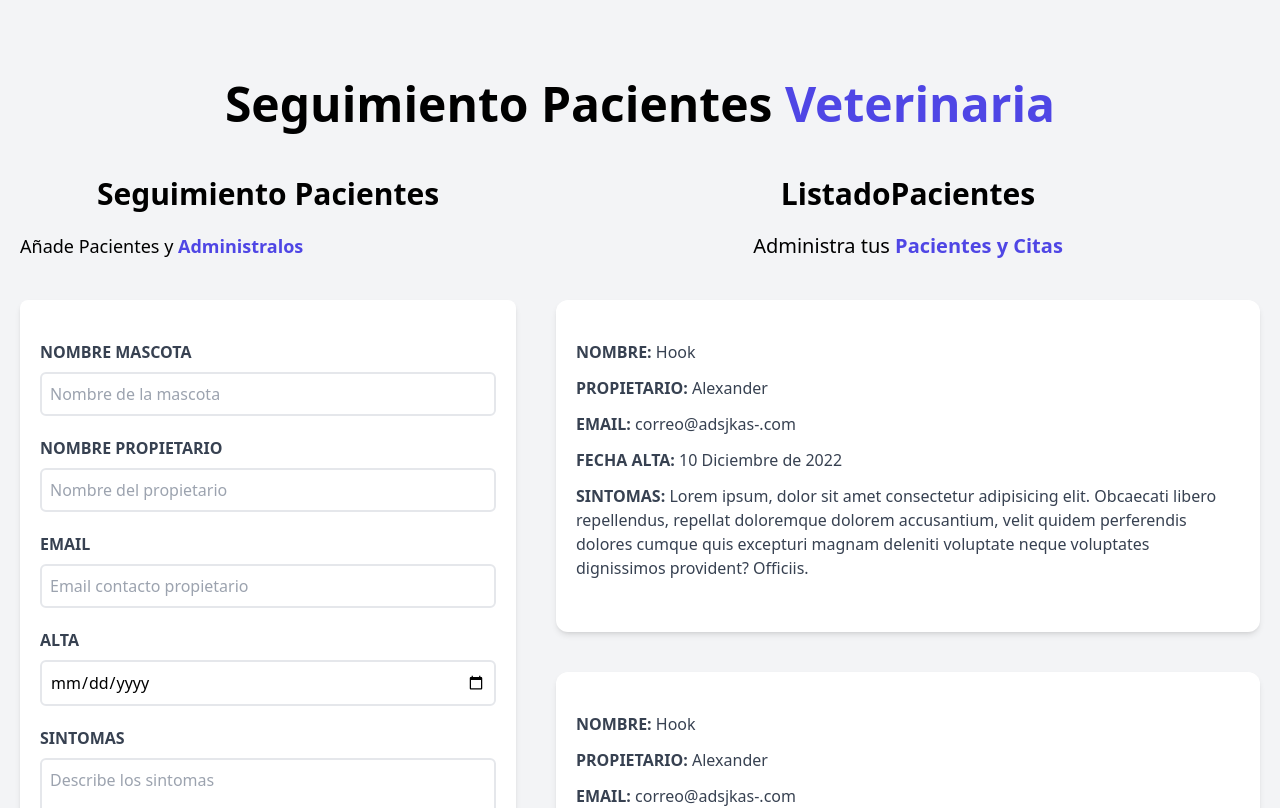
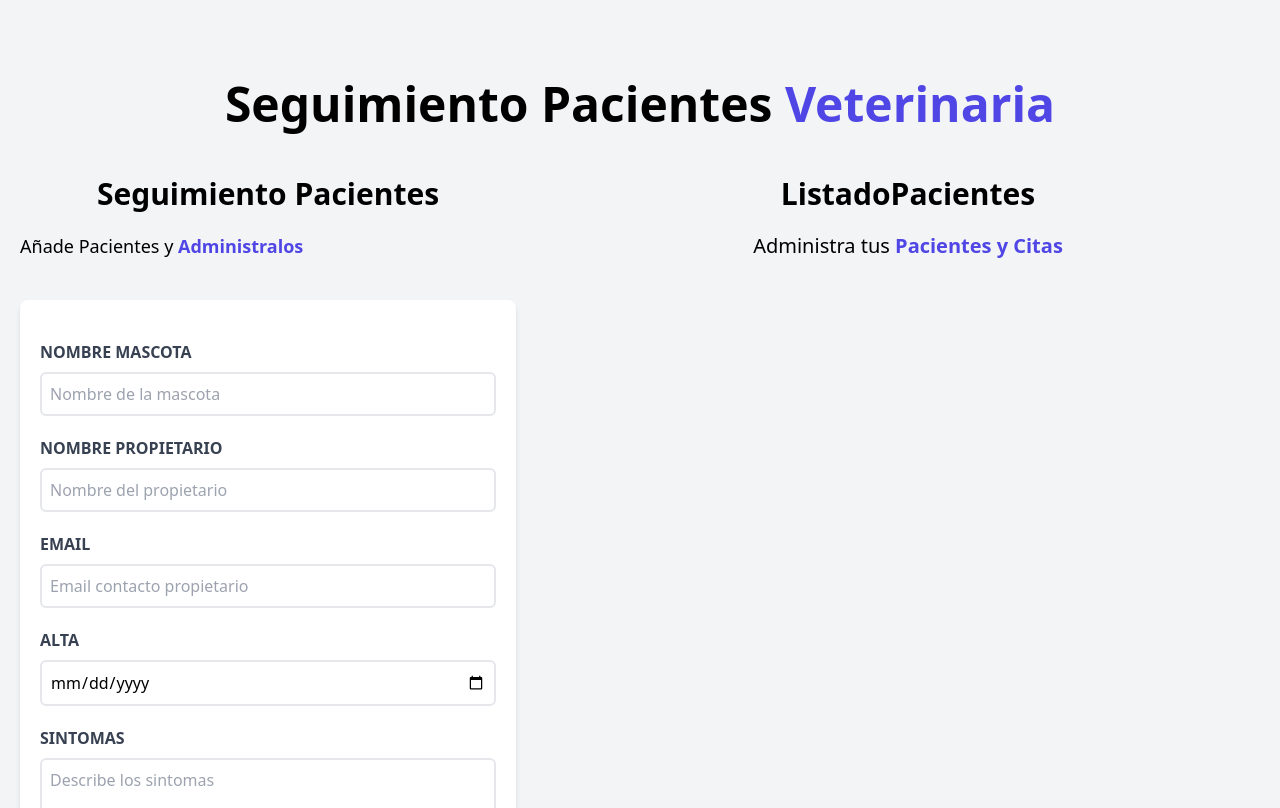
Before and after one commit to Saile16/LReact-Adm.Pacientes, a React (Vite) app: page / in a window 1280 px wide. Shown: the top 808 px of the page. Built offline with nearby package versions, Linux system fonts and the light colour scheme.

Commit message:
Pasamos props a los componentes y mostramos el listado de pacientes

```diff
--- a/src/App.jsx
+++ b/src/App.jsx
@@ -11,7 +11,7 @@
       <Header />
       <div className="mt-12 md:flex">
         <Formulario pacientes={pacientes} setPacientes={setPacientes} />
-        <ListadoPacientes />
+        <ListadoPacientes pacientes={pacientes} />
       </div>
     </div>
   );
--- a/src/components/Error.jsx
+++ b/src/components/Error.jsx
@@ -1,7 +1,17 @@
-const Error = ({ mensaje }) => {
+// const Error = ({ mensaje }) => {
+//   return (
+//     <div className="bg-red-800 text-white text-center p-3 uppercase font-bold mb-3 rounded">
+//       <p>{mensaje}</p>
+//     </div>
+//   );
+// };
+
+// export default Error;
+
+const Error = ({ children }) => {
   return (
     <div className="bg-red-800 text-white text-center p-3 uppercase font-bold mb-3 rounded">
-      <p>{mensaje}</p>
+      <p>{children}</p>
     </div>
   );
 };
--- a/src/components/Formulario.jsx
+++ b/src/components/Formulario.jsx
@@ -42,7 +42,10 @@
         onSubmit={handleSubmit}
         className="bg-white shadow-md rounded-lg py-10 px-5 mb-10"
       >
-        {error && <Error mensaje={"Todos los campos son obligatorios"} />}
+        {/* de esta manera normalmente se usa los props  */}
+        {/* {error && <Error mensaje={"Todos los campos son obligatorios"} />} */}
+        {/* pero tambien podriamos hacerlo de esta manera */}
+        {error && <Error>"Todos los campos son obligatorios"</Error>}
         <div className="mb-5">
           <label
             htmlFor="mascota"
--- a/src/components/ListadoPacientes.jsx
+++ b/src/components/ListadoPacientes.jsx
@@ -1,6 +1,6 @@
 import Paciente from "./Paciente";
 
-const ListadoPacientes = () => {
+const ListadoPacientes = ({ pacientes }) => {
   return (
     <div className="md:w-1/2 lg:w-3/5 md:h-screen overflow-y-scroll">
       <h2 className="font-black text-3xl text-center">ListadoPacientes</h2>
@@ -8,13 +8,9 @@
         Administra tus {""}
         <span className="text-indigo-600 font-bold"> Pacientes y Citas</span>
       </p>
-      <Paciente />
-      <Paciente />
-      <Paciente />
-      <Paciente />
-      <Paciente />
-      <Paciente />
-      <Paciente />
+      {pacientes.map((paciente) => (
+        <Paciente paciente={paciente} />
+      ))}
     </div>
   );
 };
--- a/src/components/Paciente.jsx
+++ b/src/components/Paciente.jsx
@@ -1,30 +1,26 @@
-const Paciente = () => {
+const Paciente = ({ paciente }) => {
+  const { nombre, propietario, email, fecha, sintomas } = paciente;
   return (
     <div className="mx-5 my-10 bg-white shadow-md px-5 py-10 rounded-xl">
       <p className="font-bold mb-3 text-gray-700 uppercase">
         Nombre: {""}
-        <span className="font-normal normal-case">Hook</span>
+        <span className="font-normal normal-case">{nombre}</span>
       </p>
       <p className="font-bold mb-3 text-gray-700 uppercase">
         Propietario: {""}
-        <span className="font-normal normal-case">Alexander</span>
+        <span className="font-normal normal-case">{propietario}</span>
       </p>
       <p className="font-bold mb-3 text-gray-700 uppercase">
         Email: {""}
-        <span className="font-normal normal-case">correo@adsjkas-.com</span>
+        <span className="font-normal normal-case">{email}</span>
       </p>
       <p className="font-bold mb-3 text-gray-700 uppercase">
         Fecha Alta: {""}
-        <span className="font-normal normal-case">10 Diciembre de 2022</span>
+        <span className="font-normal normal-case">{fecha}</span>
       </p>
       <p className="font-bold mb-3 text-gray-700 uppercase">
         Sintomas: {""}
-        <span className="font-normal normal-case">
-          Lorem ipsum, dolor sit amet consectetur adipisicing elit. Obcaecati
-          libero repellendus, repellat doloremque dolorem accusantium, velit
-          quidem perferendis dolores cumque quis excepturi magnam deleniti
-          voluptate neque voluptates dignissimos provident? Officiis.
-        </span>
+        <span className="font-normal normal-case">{sintomas}</span>
       </p>
     </div>
   );
--- a/src/main.jsx
+++ b/src/main.jsx
@@ -3,8 +3,10 @@
 import App from "./App";
 import "./index.css";
 
-ReactDOM.createRoot(document.getElementById("root")).render(
-  <React.StrictMode>
-    <App />
-  </React.StrictMode>
-);
+// ReactDOM.createRoot(document.getElementById("root")).render(
+//   <React.StrictMode>
+//     <App />
+//   </React.StrictMode>
+// );
+
+ReactDOM.createRoot(document.getElementById("root")).render(<App />);
```
